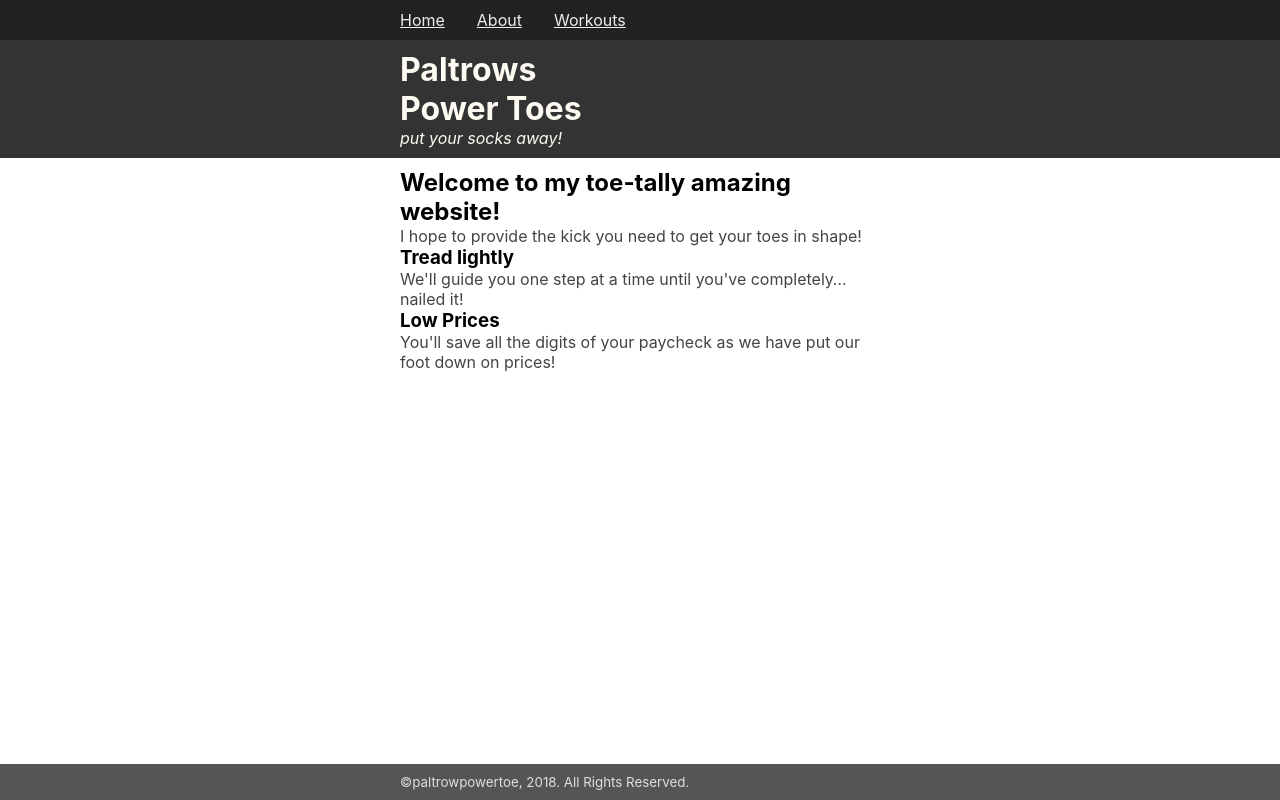
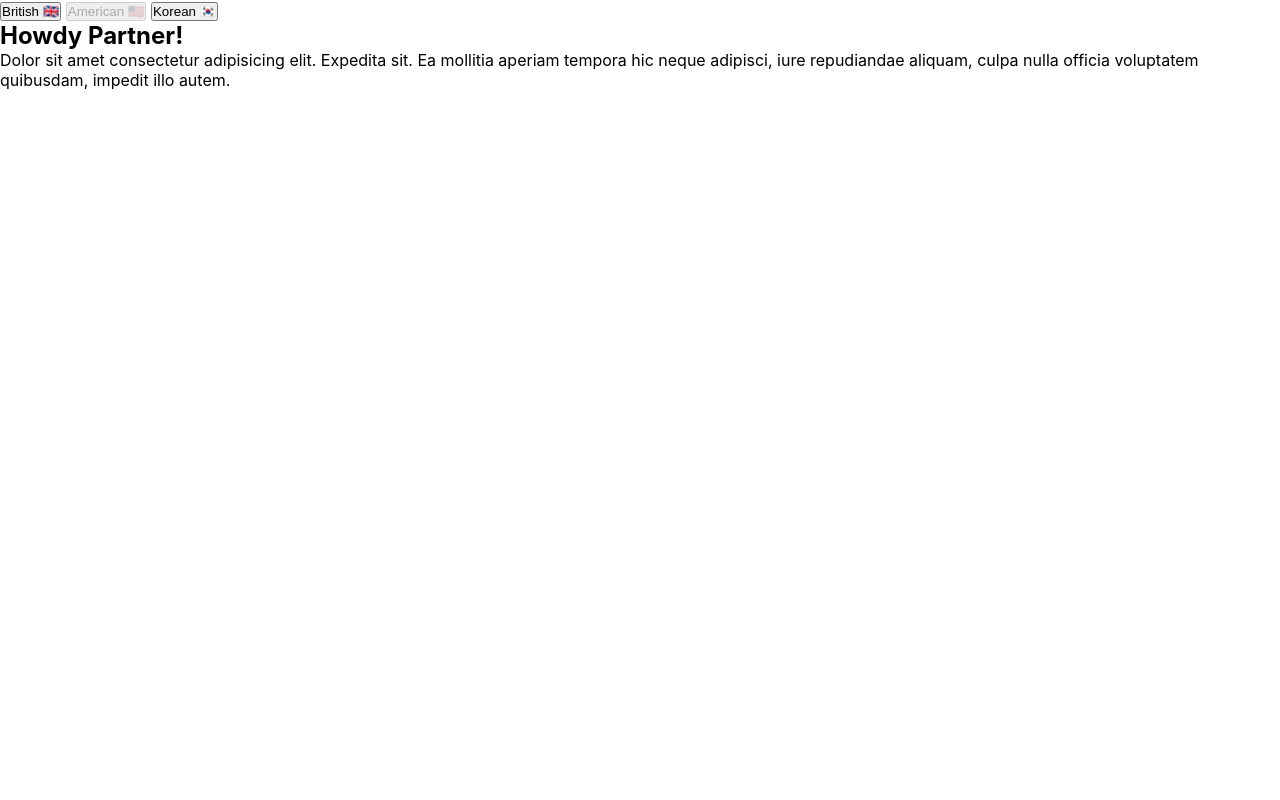
Before and after one commit to thinkful-ei-panda/mattr-clean-start-practice, a React (Create React App) app: page / in a window 1280 px wide. Built offline with nearby package versions, Linux system fonts and the light colour scheme.

Commit message:
context example lang app complete

```diff
--- a/src/index.js
+++ b/src/index.js
@@ -1,12 +1,22 @@
+// import React from 'react';
+// import ReactDOM from 'react-dom';
+// import { BrowserRouter } from "react-router-dom";
+// // import App from './App';
+// import App from './paltrows-power-toes/App';
+// import './index.css';
+
+// ReactDOM.render(
+// <BrowserRouter>
+// <App/>
+// </BrowserRouter>,
+//  document.getElementById('root'));
+
 import React from 'react';
 import ReactDOM from 'react-dom';
-import { BrowserRouter } from "react-router-dom";
-// import App from './App';
-import App from './paltrows-power-toes/App';
 import './index.css';
+import AppLang from './lang-context/AppLang';
 
 ReactDOM.render(
-<BrowserRouter>
-<App/>
-</BrowserRouter>,
- document.getElementById('root'));
+  <AppLang />,
+  document.getElementById('root')
+);
--- /dev/null
+++ b/src/lang-context/AppLang.js
@@ -0,0 +1,14 @@
+import React, { Component } from "react"
+import Child from './Child'
+import LangControls from './LangControls'
+
+export default class AppLang extends Component {
+  render() {
+    return (
+      <div className='AppLang'>
+        <LangControls />
+        <Child />
+      </div>
+    );
+  }
+}
--- /dev/null
+++ b/src/lang-context/Child.js
@@ -0,0 +1,10 @@
+import React from 'react'
+import GrandChild from './GrandChild'
+
+export default function Child() {
+  return (
+    <main role='main' className='Child'>
+      <GrandChild />
+    </main>
+  );
+}
--- /dev/null
+++ b/src/lang-context/GrandChild.js
@@ -0,0 +1,10 @@
+import React from 'react'
+import GreatGrandChild from './GreatGrandChild'
+
+export default function GrandChild() {
+  return (
+    <div className='GrandChild'>
+      <GreatGrandChild />
+    </div>
+  );
+}
--- /dev/null
+++ b/src/lang-context/GreatGrandChild.js
@@ -0,0 +1,20 @@
+import React, { Component } from 'react'
+import LanguageContext from './LanguageContext'
+import languageSpecificCopy from './languageSpecificCopy'
+
+class GreatGrandChild extends Component {
+    static contextType = LanguageContext;
+
+  render() {
+    // const copy = languageSpecificCopy['en-US'] || {}
+    const copy = languageSpecificCopy[this.context.lang] || {}
+    return (
+      <section>
+        <h2>{copy.title}</h2>
+        <p>{copy.body}</p>
+      </section>
+    )
+  }
+}
+
+export default GreatGrandChild
--- /dev/null
+++ b/src/lang-context/LangControls.js
@@ -0,0 +1,37 @@
+import React from 'react'
+import LanguageContext from './LanguageContext'
+
+console.log(LanguageContext)
+
+export default function LangControls(props) {
+  return (
+        <LanguageContext.Consumer>
+         {(value) => {
+        console.log(value)
+    return (
+            <>
+             <button
+               disabled={value.lang === 'en-GB'}>
+                British{' '}
+                <span role='img' aria-label='en-GB'>🇬🇧</span>
+              </button>
+              {' '}
+
+             <button
+               disabled={value.lang === 'en-US'}>
+                American{' '}
+                <span role='img' aria-label='en-US'>🇺🇸</span>
+              </button>
+              {' '}
+
+             <button
+               disabled={value.lang === 'ko'}>
+                Korean{' '}
+                <span role='img' aria-label='ko'>🇰🇷</span>
+              </button>
+            </>
+        )
+      }}
+ </LanguageContext.Consumer>
+  );
+}
--- /dev/null
+++ b/src/lang-context/LanguageContext.js
@@ -0,0 +1,7 @@
+import React from 'react'
+
+const LanguageContext = React.createContext({
+  lang: window.navigator.language
+})
+
+export default LanguageContext
--- /dev/null
+++ b/src/lang-context/languageSpecificCopy.js
@@ -0,0 +1,17 @@
+const languageSpecificCopy = {
+    // put your language here if you want!
+    'en-GB': {
+      title: 'Good Morro Old Chap!',
+      body: 'Dolor sit amet consectetur adipisicing elit. Expedita sit. Ea mollitia aperiam tempora hic neque adipisci, iure repudiandae aliquam, culpa nulla officia voluptatem quibusdam, impedit illo autem.'
+    },
+    'en-US': {
+      title: 'Howdy Partner!',
+      body: 'Dolor sit amet consectetur adipisicing elit. Expedita sit. Ea mollitia aperiam tempora hic neque adipisci, iure repudiandae aliquam, culpa nulla officia voluptatem quibusdam, impedit illo autem.'
+    },
+    'ko': {
+      title: '폴더 목록',
+      body: '당근은 리베이트를 강화. 를 가졌어요. 여기에도시에 열립니다이 부드러움을 얻으려면, 권리 그 중 일부를 거부하는 일부 사람들에게 즐거움의 의무의 잘못은, 이전의 목적에 장애물이 없다.'
+    },
+  }
+
+  export default languageSpecificCopy
```
